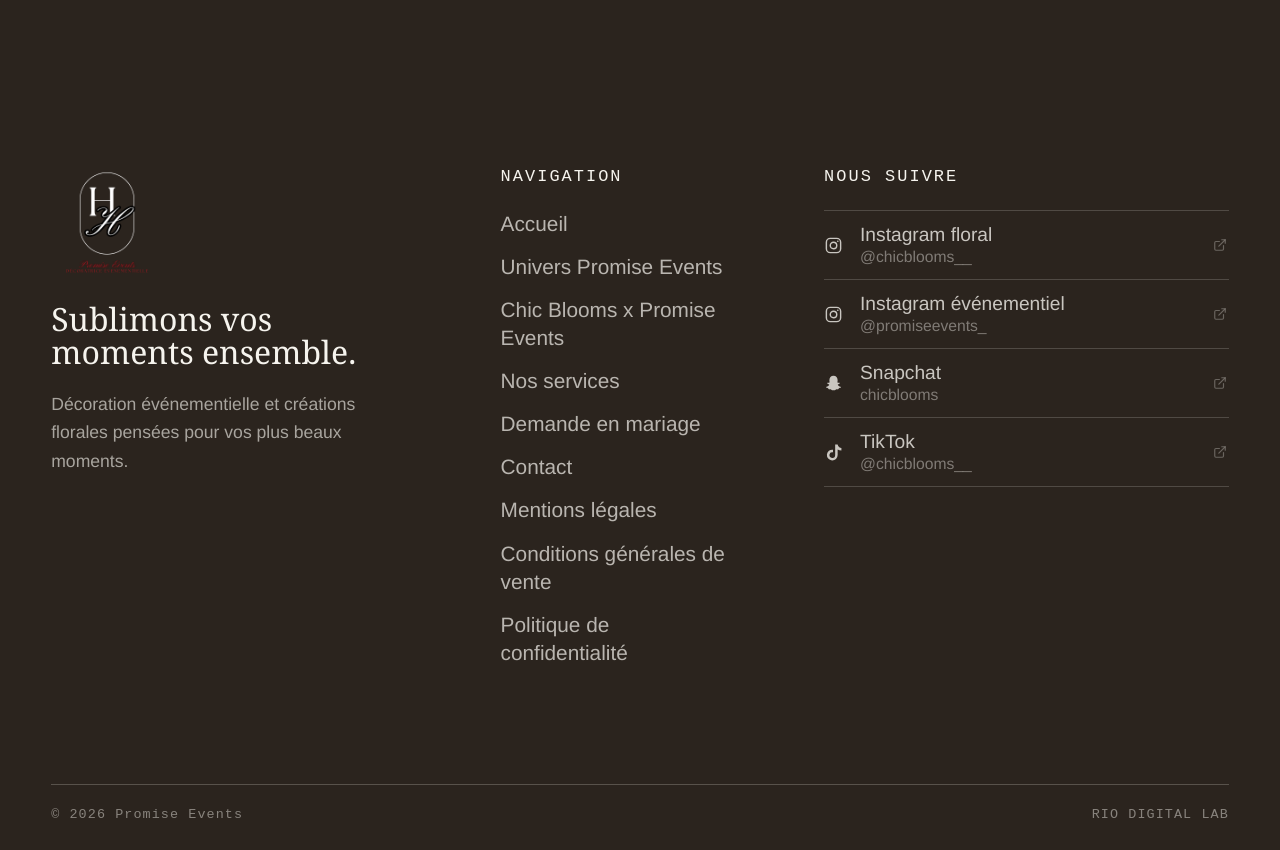
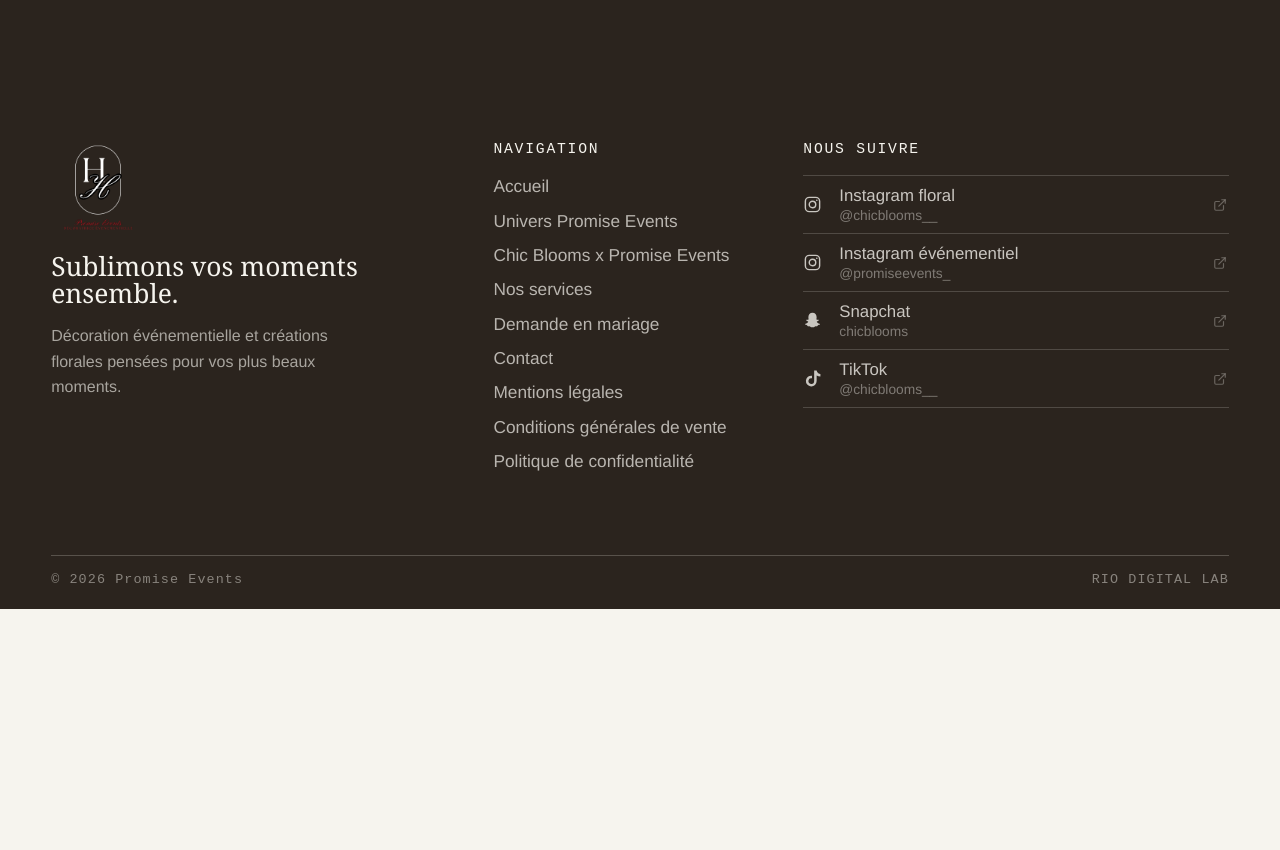
Before and after one commit to Ridano97/Promise-Events, a Next.js app: page /cgv in a window 1280 px wide. Shown: the part 5314-6164 px from the top of the page. After the commit the page ends 5923 px from the top, so only its background shows below. Built offline with nearby package versions, Linux system fonts and the light colour scheme.

Commit message:
modif secondaire

```diff
--- a/src/app/globals.css
+++ b/src/app/globals.css
@@ -101,6 +101,52 @@ textarea {
 img {
   display: block;
   max-width: 100%;
+}
+
+.back-to-top {
+  position: fixed;
+  right: clamp(14px, 2vw, 30px);
+  bottom: clamp(18px, 3vw, 34px);
+  z-index: 70;
+  display: grid;
+  place-items: center;
+  width: 46px;
+  height: 46px;
+  padding: 0;
+  border: 1px solid rgba(246, 244, 238, 0.46);
+  border-radius: 50%;
+  background: rgba(43, 36, 30, 0.9);
+  color: var(--cream);
+  box-shadow: 0 14px 34px rgba(43, 36, 30, 0.2);
+  opacity: 0;
+  transform: translateY(16px);
+  pointer-events: none;
+  cursor: pointer;
+  backdrop-filter: blur(10px);
+  transition: opacity 260ms ease, transform 260ms ease, background 260ms ease;
+}
+
+.back-to-top.is-visible {
+  opacity: 1;
+  transform: translateY(0);
+  pointer-events: auto;
+}
+
+.back-to-top:hover {
+  transform: translateY(-3px);
+  background: var(--rose-dark);
+}
+
+.back-to-top:focus-visible {
+  outline: 2px solid var(--gold);
+  outline-offset: 4px;
+}
+
+@media (max-width: 620px) {
+  .back-to-top {
+    width: 42px;
+    height: 42px;
+  }
 }
 
 main {
--- a/src/app/layout.jsx
+++ b/src/app/layout.jsx
@@ -4,6 +4,7 @@ import Header from "../components/Header";
 import { RouteTransitionProvider } from "../components/RouteTransition";
 import ScrollEffects from "../components/ScrollEffects";
 import LuxuryEffects from "../components/LuxuryEffects";
+import BackToTop from "../components/BackToTop";
 
 const nativeTransitionScript = `
 (() => {
@@ -68,7 +69,7 @@ const nativeTransitionScript = `
 
     const url = new URL(anchor.href, window.location.href);
     if (url.origin !== window.location.origin) return;
-    if (url.pathname === window.location.pathname && url.hash) return;
+    if (url.hash) return;
 
     event.preventDefault();
     openLetter(anchor, url);
@@ -98,6 +99,7 @@ export default function RootLayout({ children }) {
           <Header />
           {children}
           <Footer />
+          <BackToTop />
         </RouteTransitionProvider>
       </body>
     </html>
--- /dev/null
+++ b/src/components/BackToTop.jsx
@@ -0,0 +1,26 @@
+"use client";
+
+import { ArrowUp } from "lucide-react";
+import { useEffect, useState } from "react";
+
+export default function BackToTop() {
+  const [visible, setVisible] = useState(false);
+
+  useEffect(() => {
+    const updateVisibility = () => setVisible(window.scrollY > window.innerHeight * 0.75);
+    updateVisibility();
+    window.addEventListener("scroll", updateVisibility, { passive: true });
+    return () => window.removeEventListener("scroll", updateVisibility);
+  }, []);
+
+  return (
+    <button
+      aria-label="Retour en haut"
+      className={`back-to-top${visible ? " is-visible" : ""}`}
+      onClick={() => window.scrollTo({ top: 0, behavior: "smooth" })}
+      type="button"
+    >
+      <ArrowUp aria-hidden="true" size={18} />
+    </button>
+  );
+}
--- a/src/components/Hero.jsx
+++ b/src/components/Hero.jsx
@@ -19,7 +19,7 @@ export default function Hero() {
           <span>L'art de sublimer vos</span>
           <span>Plus belle promesse</span>
         </p>
-        <TransitionLink className="hero-button" href="/#univers">
+        <TransitionLink className="hero-button" href="/#mariage">
           Découvrez nos services
         </TransitionLink>
       </div>
--- a/src/components/RouteTransition.jsx
+++ b/src/components/RouteTransition.jsx
@@ -11,6 +11,7 @@ export function RouteTransitionProvider({ children }) {
   const [transition, setTransition] = useState(null);
   const timers = useRef([]);
   const previousPath = useRef(pathname);
+  const pendingAnchor = useRef(null);
 
   const clearTimers = () => {
     timers.current.forEach((timer) => window.clearTimeout(timer));
@@ -20,7 +21,25 @@ export function RouteTransitionProvider({ children }) {
   useEffect(() => {
     if (previousPath.current !== pathname) {
       previousPath.current = pathname;
-      window.scrollTo({ top: 0, left: 0, behavior: "auto" });
+      const targetHash = pendingAnchor.current;
+      pendingAnchor.current = null;
+
+      if (!targetHash) {
+        window.scrollTo({ top: 0, left: 0, behavior: "auto" });
+        return;
+      }
+
+      window.requestAnimationFrame(() => {
+        document.getElementById(decodeURIComponent(targetHash.slice(1)))?.scrollIntoView({
+          behavior: "smooth",
+          block: "start",
+        });
+        window.dispatchEvent(
+          new CustomEvent("promise:anchor-arrived", {
+            detail: { hash: targetHash },
+          }),
+        );
+      });
     }
   }, [pathname]);
 
@@ -28,7 +47,8 @@ export function RouteTransitionProvider({ children }) {
 
   const navigate = useCallback((href, label, element) => {
     const reduceMotion = window.matchMedia("(prefers-reduced-motion: reduce)").matches;
-    const targetHash = new URL(href, window.location.href).hash;
+    const targetUrl = new URL(href, window.location.href);
+    const targetHash = targetUrl.hash;
     const announceAnchorArrival = () => {
       window.dispatchEvent(
         new CustomEvent("promise:anchor-arrived", {
@@ -37,14 +57,31 @@ export function RouteTransitionProvider({ children }) {
       );
     };
 
+    if (targetHash) {
+      const scrollToAnchor = () => {
+        const target = document.getElementById(decodeURIComponent(targetHash.slice(1)));
+        if (!target) return false;
+        target.scrollIntoView({ behavior: "smooth", block: "start" });
+        announceAnchorArrival();
+        return true;
+      };
+
+      clearTimers();
+      setTransition(null);
+
+      if (targetUrl.pathname === window.location.pathname) {
+        window.history.pushState(null, "", `${targetUrl.pathname}${targetUrl.search}${targetHash}`);
+        scrollToAnchor();
+        return;
+      }
+
+      pendingAnchor.current = targetHash;
+      router.push(`${targetUrl.pathname}${targetUrl.search}${targetHash}`);
+      return;
+    }
+
     if (reduceMotion) {
       router.push(href);
-      if (targetHash) {
-        window.setTimeout(() => {
-          document.querySelector(targetHash)?.scrollIntoView({ behavior: "smooth" });
-          announceAnchorArrival();
-        }, 80);
-      }
       return;
     }
 
@@ -69,14 +106,6 @@ export function RouteTransitionProvider({ children }) {
       }, 560),
     );
     timers.current.push(window.setTimeout(() => router.push(href), 920));
-    if (targetHash) {
-      timers.current.push(
-        window.setTimeout(() => {
-          document.querySelector(targetHash)?.scrollIntoView({ behavior: "smooth", block: "start" });
-          announceAnchorArrival();
-        }, 1260),
-      );
-    }
     timers.current.push(
       window.setTimeout(() => {
         setTransition((current) => (current ? { ...current, phase: "reveal" } : current));
--- a/src/styles/ChicBlooms.css
+++ b/src/styles/ChicBlooms.css
@@ -622,9 +622,29 @@
   }
 
   .chic-intro,
-  .chic-editorial,
+  .chic-editorial {
+    width: min(calc(100% - 80px), 1120px);
+  }
+
   .chic-welcome {
-    width: min(calc(100% - 80px), 1120px);
+    grid-template-columns: minmax(420px, 1.05fr) minmax(380px, 0.85fr) minmax(420px, 0.95fr);
+    width: min(calc(100% - 80px), 1520px);
+  }
+
+  .chic-welcome__heading,
+  .chic-welcome__copy,
+  .chic-order {
+    padding: 48px;
+  }
+
+  .chic-welcome__heading {
+    padding-left: 0;
+  }
+
+  .chic-welcome__copy p,
+  .chic-order p {
+    font-size: 1.05rem;
+    line-height: 1.78;
   }
 
   .chic-intro,
--- a/src/styles/ContactSection.css
+++ b/src/styles/ContactSection.css
@@ -200,28 +200,6 @@
   font-size: 0.78rem;
   letter-spacing: 0.12em;
   text-transform: uppercase;
-}
-
-.contact-identity__dots {
-  position: absolute;
-  right: 16px;
-  bottom: 16px;
-  z-index: 3;
-  display: flex;
-  gap: 7px;
-}
-
-.contact-identity__dots button {
-  width: 26px;
-  height: 3px;
-  padding: 0;
-  border: 0;
-  background: rgba(46, 40, 34, 0.26);
-  cursor: pointer;
-}
-
-.contact-identity__dots button.is-active {
-  background: var(--rose);
 }
 
 .contact-form {
--- a/src/styles/Footer.css
+++ b/src/styles/Footer.css
@@ -161,6 +161,58 @@
   mix-blend-mode: screen;
 }
 
+@media (min-width: 861px) {
+  .site-footer {
+    gap: clamp(36px, 5vw, 90px);
+    padding: clamp(38px, 4vw, 58px) clamp(24px, 4vw, 72px) 22px;
+  }
+
+  .footer-brand img {
+    width: 94px;
+    margin-bottom: 18px;
+  }
+
+  .footer-claim {
+    font-size: clamp(1.65rem, 2vw, 2.6rem);
+  }
+
+  .footer-intro {
+    margin-top: 16px;
+    font-size: 1rem;
+  }
+
+  .footer-heading {
+    margin-bottom: 18px;
+    font-size: 0.92rem;
+  }
+
+  .site-footer nav {
+    gap: 11px;
+  }
+
+  .site-footer nav a,
+  .site-footer nav span {
+    font-size: 1.08rem;
+  }
+
+  .footer-social-list a {
+    padding-block: 10px;
+  }
+
+  .footer-social-list strong {
+    font-size: 1.05rem;
+  }
+
+  .footer-social-list small {
+    font-size: 0.86rem;
+  }
+
+  .footer-credit {
+    margin-top: 18px;
+    padding-top: 16px;
+  }
+}
+
 @media (max-width: 1160px) {
   .site-footer {
     grid-template-columns: minmax(220px, 0.75fr) minmax(170px, 0.5fr) minmax(280px, 0.9fr);
--- a/src/styles/Services.css
+++ b/src/styles/Services.css
@@ -156,6 +156,39 @@
   line-height: 1.5;
 }
 
+@media (min-width: 901px) {
+  .services {
+    width: min(calc(100% - 80px), 1080px);
+    grid-template-columns: minmax(280px, 0.82fr) minmax(360px, 1fr);
+    gap: clamp(34px, 4vw, 64px);
+    padding-block: 52px;
+  }
+
+  .services-media {
+    height: 500px;
+    min-height: 0;
+  }
+
+  .services-label {
+    margin-bottom: 22px;
+    font-size: clamp(1.8rem, 1.7vw, 2.45rem);
+  }
+
+  .service-row {
+    grid-template-columns: 54px 1fr;
+    gap: 20px;
+    padding: 16px 0;
+  }
+
+  .service-row h3 {
+    font-size: clamp(1.08rem, 0.55vw + 0.95rem, 1.4rem);
+  }
+
+  .service-row p {
+    font-size: clamp(1rem, 0.2vw + 0.96rem, 1.14rem);
+  }
+}
+
 @media (max-width: 900px) {
   .services {
     grid-template-columns: 1fr;
```
Also changed, not shown: src/components/ContactSection.jsx (+4 -49 lines), src/components/ProposalExperience.jsx (+17 -17 lines).
